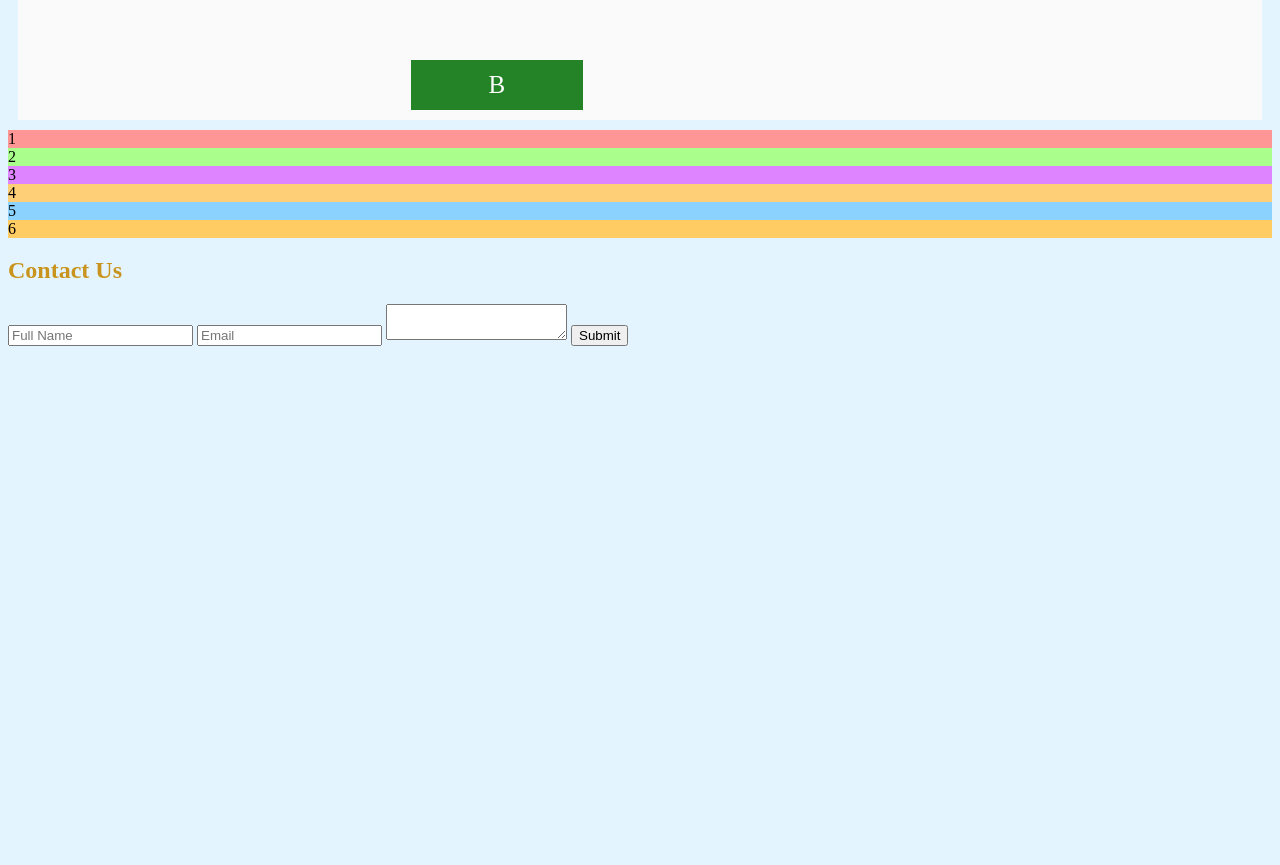
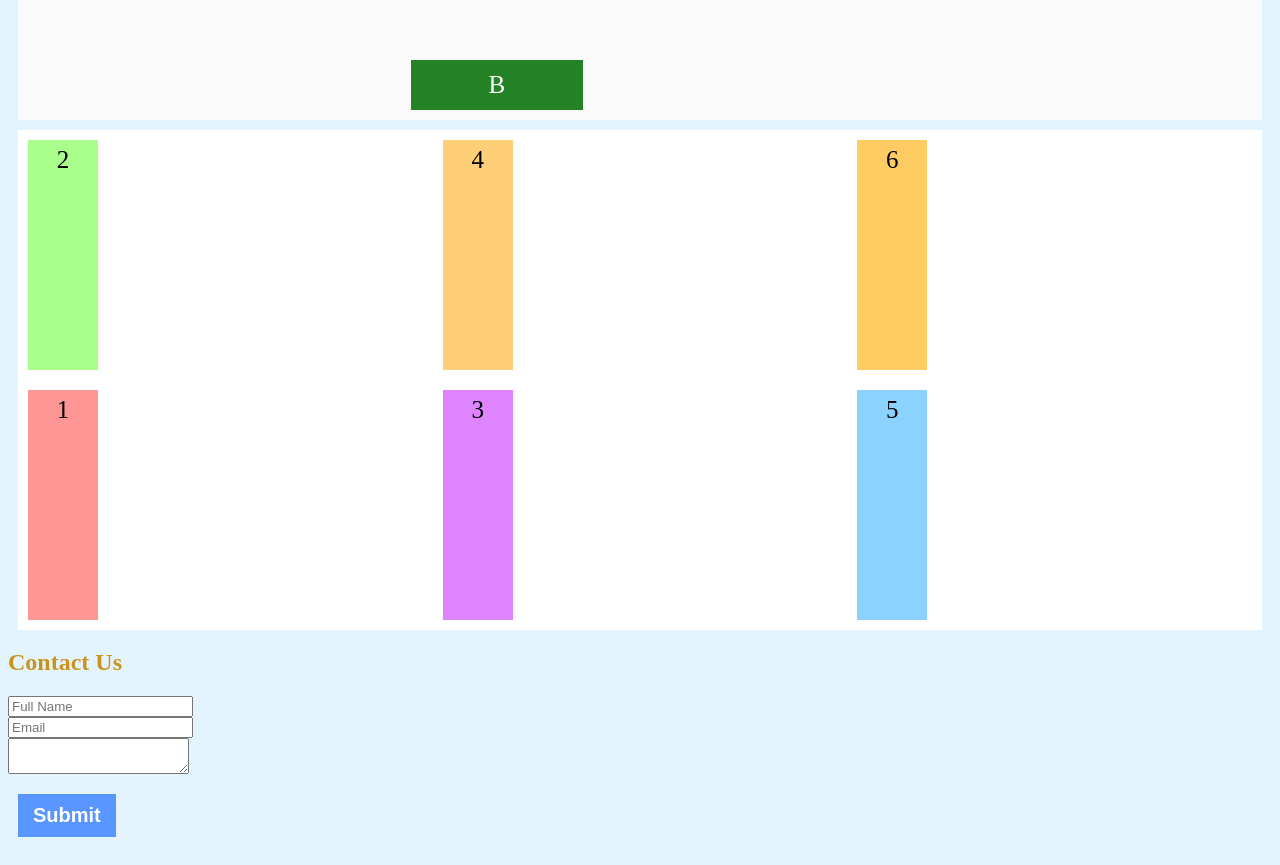
Before and after one commit to cecily1009/css-playground, a plain HTML site: page index.html in a window 1280 px wide. Shown: the part 1360-2225 px from the top of the page. Before the commit the page ends 1714 px from the top, so only its background shows below. Drawn offline with Linux system fonts and the light colour scheme.

Commit message:
transition try grid done

```diff
--- a/index.html
+++ b/index.html
@@ -85,21 +85,21 @@
     </div>
 
     <div class="grid-container">
+        <!-- grid-column : start/end(column space)  grid-row: start/end (row space) grid-area: rowstart/columnstart /rowend/columnend (could be span for the end) -->
         <div class="grid-item" style="
-	background: rgb(255, 150, 150);
-	grid-area: 2 / 1 / span 2 / span 3;
-	">1</div>
+	background: rgb(255, 150, 150); grid-area:2/1 /3/2 ;
+">1</div>
         <div class="grid-item" style="
 	background: rgb(170, 255, 140);
 	">2</div>
         <div class="grid-item" style="
-	background: rgb(222, 132, 255);
+	background: rgb(222, 132, 255); grid-area: 2/2 /3/3;
 	">3</div>
         <div class="grid-item" style="
-	background: rgb(255, 207, 119);
+	background: rgb(255, 207, 119); grid-area: 1/2 /2/3;
 	">4</div>
         <div class="grid-item" style="
-	background: rgb(140, 210, 255);
+	background: rgb(140, 210, 255);grid-area: 2/3 /3/4;
 	">5</div>
         <div class="grid-item" style="
 	background: rgb(255, 203, 99);
--- a/styles.css
+++ b/styles.css
@@ -96,7 +96,7 @@ body {
     width: 70%;
     /* background: linear-gradient(150deg, rgb(94, 255, 126), rgba(255, 100, 200, 0.5)); */
     /* background: radial-gradient(circle, pink, steelblue); */
-    background: url("./imgs/sprinkles.png");
+    background: url('./imgs/sprinkles.png');
     /* background-repeat: no-repeat; */
     background-size: cover;
     /* background-size: contain; */
@@ -132,6 +132,7 @@ body {
     flex-direction: row;
     justify-content: center;
     align-items: center;
+    /* align-self will overwrite align-items */
     /* or flex-end*/
     /* flex-wrap: wrap; */
 }
@@ -145,3 +146,56 @@ body {
     line-height: 50px;
     margin: 10px;
 }
+
+.grid-container {
+    background-color: white;
+    margin: 10px;
+    height: 500px;
+    display: grid;
+    grid-template-columns: auto auto auto;
+    grid-template-rows: auto auto;
+    /* justify-content: space-evenly;
+    align-content: end; */
+    /* grid-column-gap: 150px; */
+    /* grid-row-gap: 300px; */
+    /* grid-gap: 300px 150px; */
+}
+
+.grid-item {
+    color: black;
+    font-size: 25px;
+    text-align: center;
+    width: 70px;
+    line-height: 40px;
+    margin: 10px;
+}
+
+.submit-button {
+    margin: 20px 10px;
+    padding: 10px 15px;
+    border: none;
+    text-decoration: none;
+    font-family: 'Late', sans-serif;
+    font-weight: 600;
+    font-size: 20px;
+    color: white;
+    background: rgb(89, 150, 255);
+    transition: background 300ms ease-in-out;
+}
+
+form {
+    display: flex;
+    flex-direction: column;
+    align-items: flex-start;
+}
+
+
+/* input,
+textarea {
+    display: block;
+    margin: 10px;
+} */
+
+.submit-button:hover {
+    background: rgb(147, 187, 255);
+}
```
